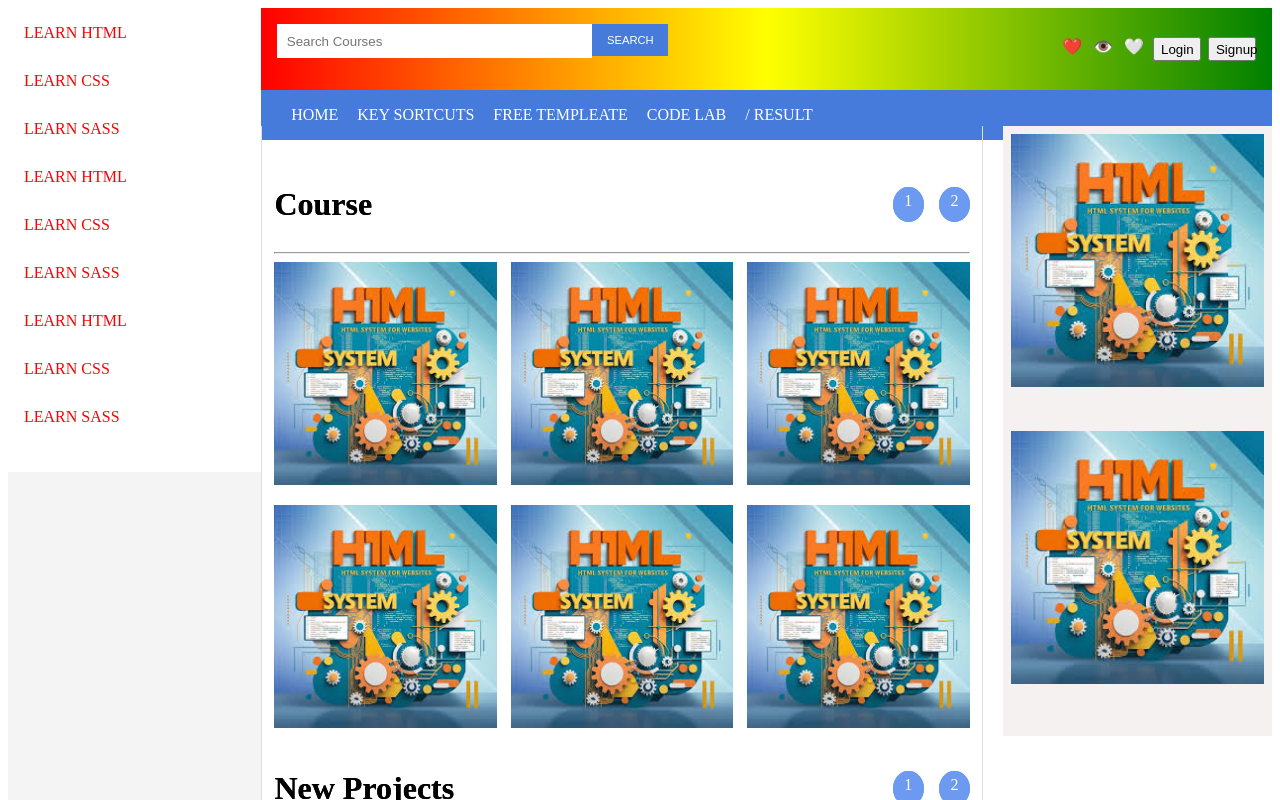
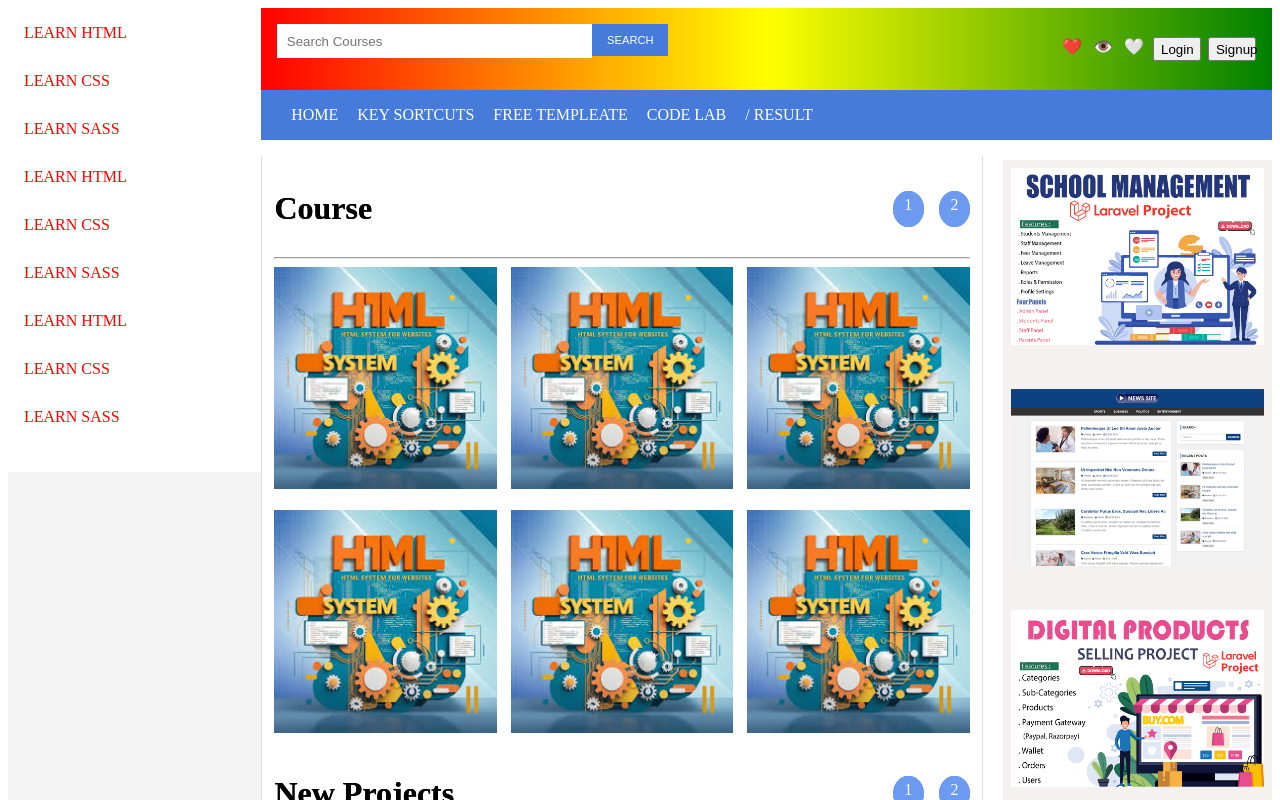
Before and after one commit to sahiba2503/my-react-app, a React (Vite) app in the folder my-vite-app/: page / in a window 1280 px wide. Shown: the top 800 px of the page. Built offline with nearby package versions, Linux system fonts and the light colour scheme.

Commit message:
add router

```diff
--- a/my-vite-app/src/App.css
+++ b/my-vite-app/src/App.css
@@ -119,7 +119,7 @@ border-radius: 50%;
       width: 20%;
        padding: 0.5rem;
         position: absolute;
-    top:7.4rem;
+    top:9.5rem;
     right: 0%;
 
 }
@@ -136,8 +136,8 @@ border-radius: 50%;
     right: 20%;
     top:7.4rem;
    width: 55%;
-    padding:  3% 1%;
-
+    padding:  1%;
+    margin-top: 30px;
 
 }
 .chenge{
--- a/my-vite-app/src/Codeprojects.jsx
+++ b/my-vite-app/src/Codeprojects.jsx
@@ -1,4 +1,6 @@
 import HTML from './assets/HTML.jpg'
+
+
 function codeprojects(){
      return(
         <>
--- a/my-vite-app/src/RightSidebar.jsx
+++ b/my-vite-app/src/RightSidebar.jsx
@@ -1,10 +1,14 @@
 import HTML from "./assets/HTML.jpg"
+import Poster from "./assets/poster.jpg";
+import PosterB from "./assets/poster3.jpg";
+import PosterC from "./assets/poster2.png"
 function RightSidebar(){
     return(
     <>
     <div className="RightSidBar">
-     <img src={HTML} alt="poster"  className="sideBox1"/>
-      <img src={HTML} alt="poster"  className="sideBox1"/>
+     <img src={Poster} alt="poster"  className="sideBox1"/>
+      <img src={PosterC} alt="poster"  className="sideBox1"/>
+       <img src={PosterB} alt="poster"  className="sideBox1"/>
    <img src="" alt="" />
     </div>
     </>
```
